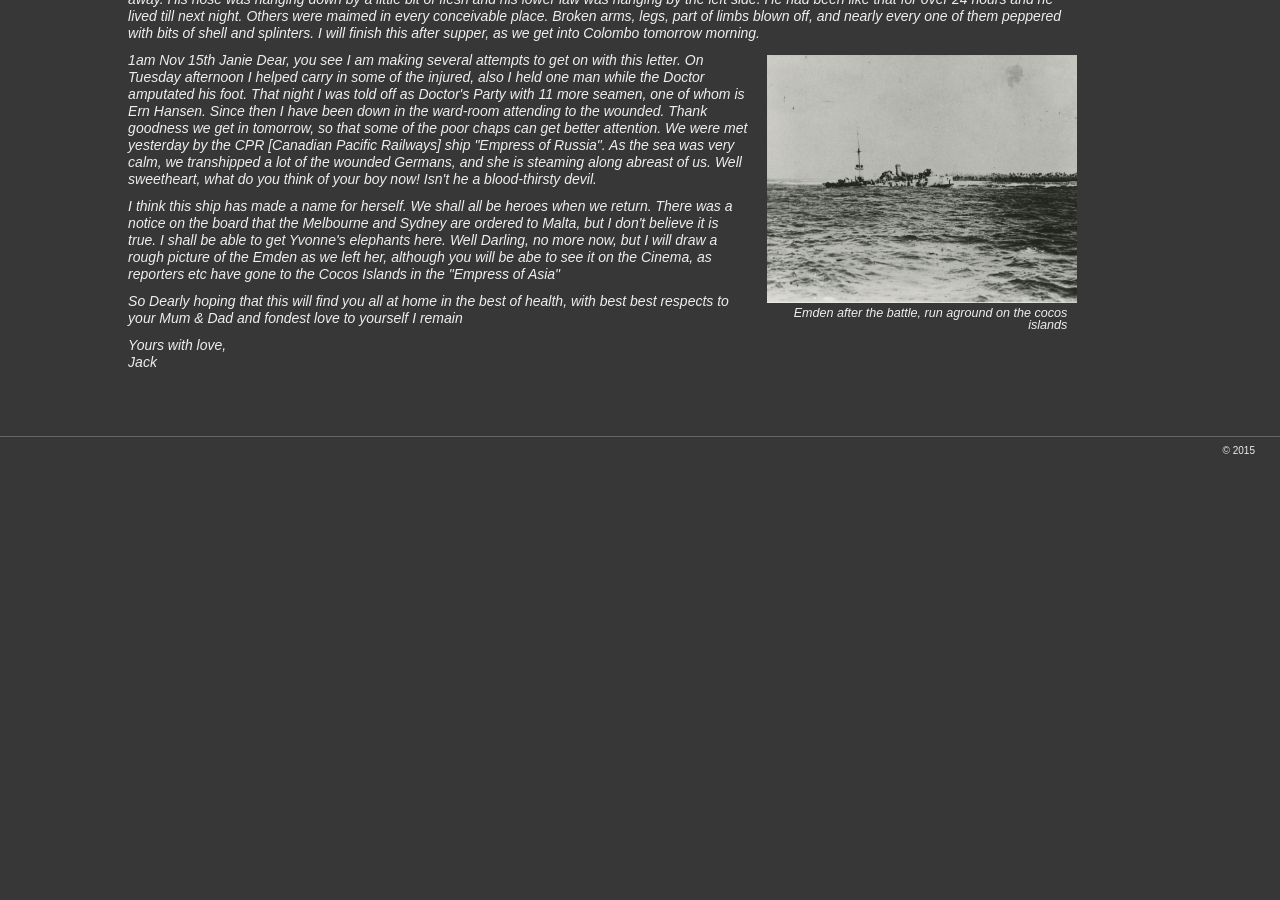
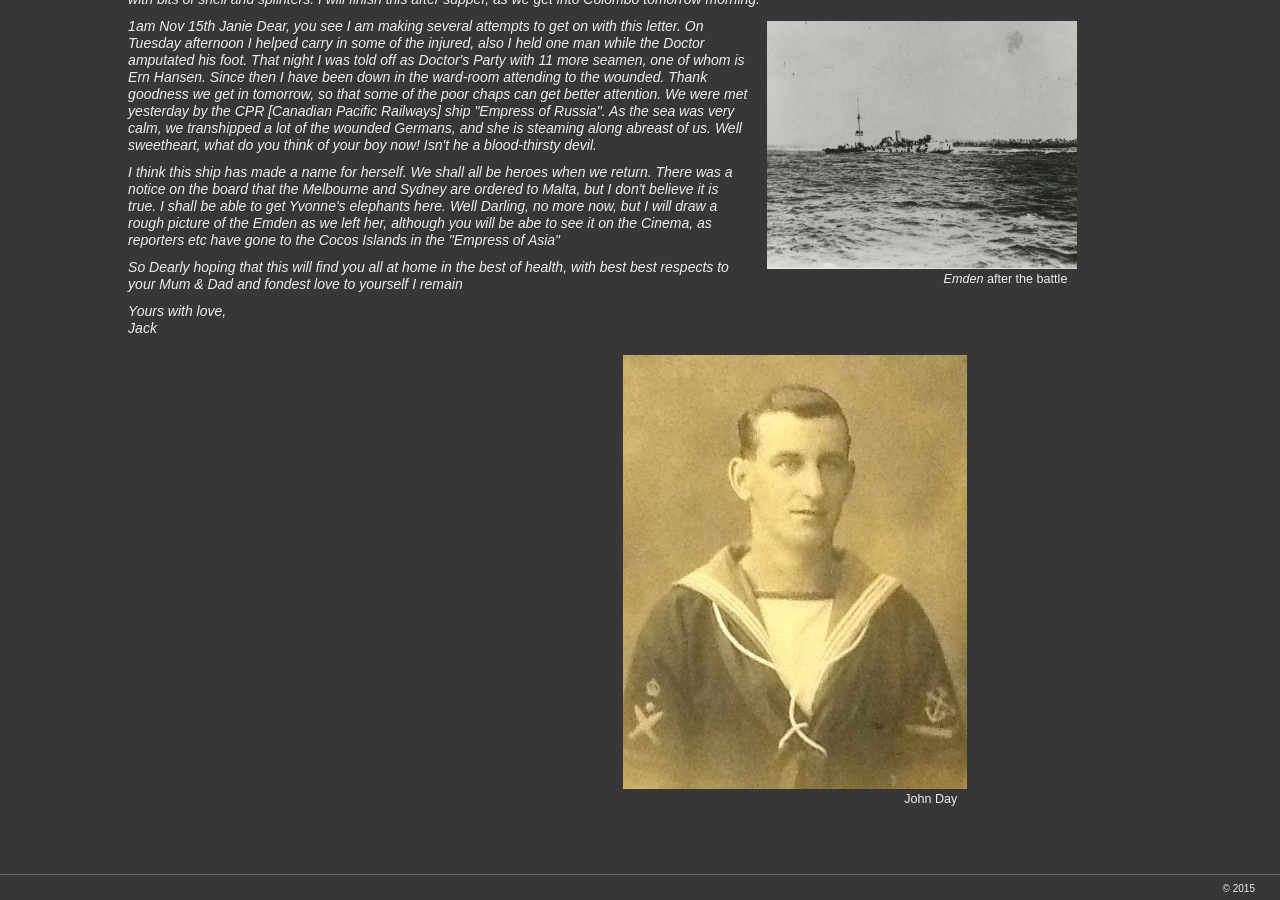
Before and after one commit to ubersejanus/ubersejanus.github.io, a Jekyll site: the page built from blog/_posts/2014-11-13-sydney-emden-letter.md, in a window 1280 px wide and 900 px high, scrolled down 1322 px. Built offline with Jekyll 4.4.1, drawn with Linux system fonts in a browser that asks for light colours; Markdown is read by kramdown in place of the engine named in the settings; comment, search, counter and statistics services are not loaded; before the commit the page ends 1784 px from its top, so only the background shows below that.

Commit message:
none =/= initial

```diff
--- a/blog/_posts/2014-11-13-sydney-emden-letter.md
+++ b/blog/_posts/2014-11-13-sydney-emden-letter.md
@@ -13,10 +13,6 @@
 
 <!--more-->
 
-<div class="blog-image-left-port">
-  <img src="/blog/assets/2014-11/john-day.jpg" alt="John Day">
-  <p>John Day</p>
-</div>
 John was a seaman by trade, he came to Australia thanks to a post-Titanic law that required every lifeboat to be manned by an Able Seaman if deployed. Since the transports were way more full on the way to Australia, than on the way back to Blighty, he took a one-way voyage and promptly signed up with the brand-new Royal Australian Navy, eventually becoming a Chief Petty Officer. He survived both World Wars, married 'Janie', raised my Grandma and her two brothers. He died in 1975.
 
 A different perspective can be found here, in the <a href="/blog/assets/2014-11/sydney-log.jpg" target="_blank" rel="nofollow">Ship's Log</a>.
@@ -27,24 +23,28 @@
   <p>Just a few lines to let you know that I am all right, &amp; I hope you &amp; all all at home as the same. As you will know before this that we fought and defeated the Emden, I will give you a few details. Nobody dreamed that she was so near, and we were within a few miles of the Cocos Islands [then a British territory]. The Minotaur [Battleship HMS Minotaur] had left us on Sunday morning to go to Mauritius and on Monday morning we a wireless from the Cocos Island station to say that a strange warship was blocking the entrance to the Islands.</p>
   <div class="blog-image-right-land">
     <img src="/blog/assets/2014-11/sydney-heads.jpg" alt="painting of HMAS Sydney">
-    <p>Sydney<span style="font-style:none;"> steaming out of Sydney Heads following the outbreak of World War I</span></p>
+    <p>Sydney<span style="font-style:initial;"> steaming out of Sydney Heads following the outbreak of World War I</span></p>
   </div>
   <p>We at once raised steam on all boilers and presently we were steaming along at over 29 knots [54kph]. I was with the electricians flying around getting the fire-control etc ready and when we were within plain view I was below getting some fuses ready for the circuits. The electrician came down and told me that the ship was in sight and that I could go up and have a look, but he told me to come down again. Of course, I was up on deck before you could wink, and away ahead was an island and between us and the island was a three funneled cruiser and she was steaming along to run out to sea.</p>
   <p>At the time we did not know that she was the [German Cruiser] "Emden", but we were hoping and praying that she was. When we got within range, we turned and ran parallel to her so that she was on our port side. We opened fire on each other, and the first shot that I saw fired by her hit the waters about 20 yards short of us right in line with the bridge. Then the shot began to fly around overhead, and I was beginning to think it was time to go below but I only got down the latter till my head was on a level with the deck, when I thought I would like another look around. Accordingly, I went on deck round the lee of the bridge and and I heard them singing out from the forward gun for more ammunition.</p>
   <p>I got busy at once carrying charges and dragging projectiles to them and after that I got so busy that I forgot all about going below. Just after I happened to be passing the foot of the bridge-ladder and I saw two of our cooks-mates struggling with something and one of them beckoned me to help them. It turned out to be an A.B. named Roy [Able Seaman Albert Hoy] who worked the range finder on the upper bridge. A shell had struck the range finder and carried it away, taking his right leg right off close to the body. He died just afterwards, but I returned on deck as soon as I got him down on to the stokers mess-deck. A chap who was working with us at the ammunition hoist was struck in the chest with a piece of shell and he died on Wednesday. A shell burst near No. 2 starboard gun and wounded all the guns' crew except one man. Do you remember that night when we were coming back from seeing "On Our Selection" I was talking to a chap who sat opposite to me in the train. Well he was the trainer of that gun and he had a marvellous escape, although he was badly wounded. The gun-layer died the next day, also an ordinary seaman. That made 4 fatalities and 12 injured. I finished up acting as one of the gun crew at the No. 1 Port, at the request of the gun-layer.</p>
   <div class="blog-image-left-land">
     <img src="/blog/assets/2014-11/sydney-gun.png" alt="Sydney's gun turret">
-    <p><span style="font-style:none;">One of </span>Sydney's<span style="font-style:none;"> gun turrets</span></p>
+    <p><span style="font-style:initial;">One of </span>Sydney's<span style="font-style:initial;"> gun turrets</span></p>
   </div>  <p>You should have seen the Emden at this time. She was on fire aft and only her main-mast was standing, her funnels and foremast having fallen one at the time. Also she was getting very low in the water and was evidently in a sinking condition. Her colours were still flying from her main mast and she was near an island, she headed for the beach and was soon hard &amp; fast ashore.</p>
   <p>We ceased firing and went off after a collier that was standing by the Emden. We took off all the people from her (who were some of the Emden's crew) and then we sank her. We then went back to the Emden and signalled to her, demanding her surrender. We received no reply, so we opened fire again, but after firing a few rounds they waved a white flag and one hand went aloft and took down her ensign. (I haven't time for more now, as I must go on watch in a few minutes, but will finish this later)</p>
   <p>Nov, 14th Dear Janie, this is the first chance I have had since yesterday to carry on with this letter. Well, to continue with the narrative. After they struck their colours, we sent a doctor on board and in return one of their officers came off to know our terms. Our skipper sent off to the skipper of the Emden that if he would guarantee good conduct on the part of his officers and men, we would get his injured off and taken them all to Colombo. The Germans agreed and we stood by them on Monday night and on Tuesday we started to embark their wounded.</p>
   <p>My word, you could hardly credit what sights they were. One man with his head all bandaged was brought aboard after dinner. He got up off the stretcher without help and staggered into the sick bay. On removing the bandages we found that his right eye and all the right side of his face had been blown away. His nose was hanging down by a little bit of flesh and his lower law was hanging by the left side. He had been like that for over 24 hours and he lived till next night. Others were maimed in every conceivable place. Broken arms, legs, part of limbs blown off, and nearly every one of them peppered with bits of shell and splinters. I will finish this after supper, as we get into Colombo tomorrow morning.</p>
   <div class="blog-image-right-land">
     <img src="/blog/assets/2014-11/emden-aground.jpg" alt="Cruiser Emden run aground">
-    <p>Emden<span style="font-style:none;"> after the battle, run aground on the cocos islands</span></p>
+    <p>Emden<span style="font-style:initial;"> after the battle</span></p>
   </div>
   <p>1am Nov 15th Janie Dear, you see I am making several attempts to get on with this letter. On Tuesday afternoon I helped carry in some of the injured, also I held one man while the Doctor amputated his foot. That night I was told off as Doctor's Party with 11 more seamen, one of whom is Ern Hansen. Since then I have been down in the ward-room attending to the wounded. Thank goodness we get in tomorrow, so that some of the poor chaps can get better attention. We were met yesterday by the CPR [Canadian Pacific Railways] ship "Empress of Russia". As the sea was very calm, we transhipped a lot of the wounded Germans, and she is steaming along abreast of us. Well sweetheart, what do you think of your boy now! Isn't he a blood-thirsty devil.</p>
   <p>I think this ship has made a name for herself. We shall all be heroes when we return. There was a notice on the board that the Melbourne and Sydney are ordered to Malta, but I don't believe it is true. I shall be able to get Yvonne's elephants here. Well Darling, no more now, but I will draw a rough picture of the Emden as we left her, although you will be abe to see it on the Cinema, as reporters etc have gone to the Cocos Islands in the "Empress of Asia"</p>
   <p>So Dearly hoping that this will find you all at home in the best of health, with best best respects to your Mum &amp; Dad and fondest love to yourself I remain</p>
   <p>Yours with love,<br>Jack</p>
 </blockquote>
+<div class="blog-image-centre">
+  <img src="/blog/assets/2014-11/john-day.jpg" alt="John Day">
+  <p>John Day</p>
+</div>
```
